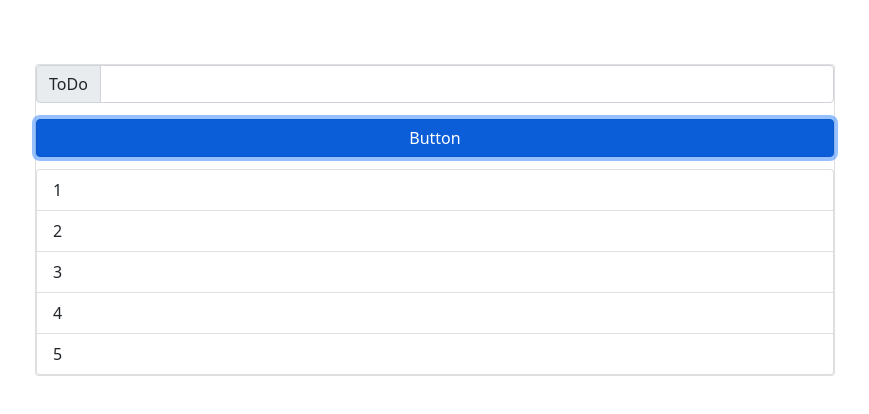
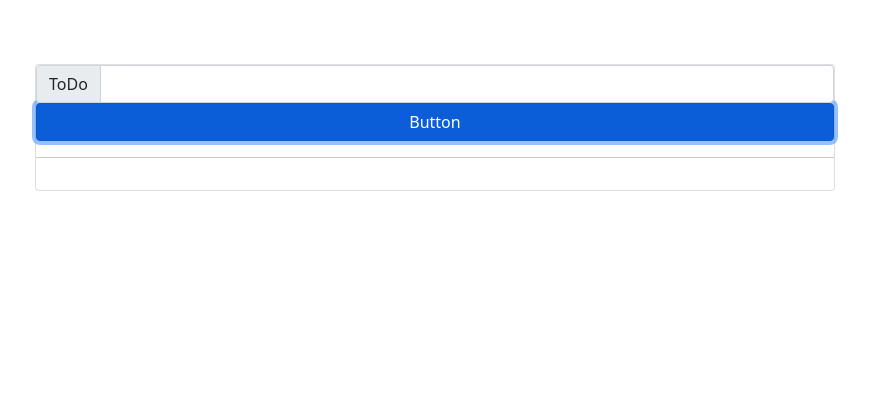
Before and after one commit to PontshoGj/basic, a plain HTML site: page index.html in a window 1280 px wide. Both pictures are taken after a click on the button "Button". Shown: the whole page, without its empty margins (205-1074 px from the left). Drawn offline with nearby package versions, Linux system fonts and the light colour scheme.

Commit message:
add styles
fixing javascript

```diff
--- a/index.html
+++ b/index.html
@@ -4,6 +4,7 @@
     <meta charset="UTF-8">
     <meta http-equiv="X-UA-Compatible" content="IE=edge">
     <meta name="viewport" content="width=device-width, initial-scale=1.0">
+    <link rel="stylesheet" href="./style.css">
     <link href="https://cdn.jsdelivr.net/npm/bootstrap@5.1.1/dist/css/bootstrap.min.css" rel="stylesheet" integrity="sha384-F3w7mX95PdgyTmZZMECAngseQB83DfGTowi0iMjiWaeVhAn4FJkqJByhZMI3AhiU" crossorigin="anonymous">
     <script src="https://cdn.jsdelivr.net/npm/bootstrap@5.1.1/dist/js/bootstrap.bundle.min.js" integrity="sha384-/bQdsTh/da6pkI1MST/rWKFNjaCP5gBSY4sEBT38Q/9RBh9AH40zEOg7Hlq2THRZ" crossorigin="anonymous"></script>
     <title>Document</title>
@@ -12,9 +13,8 @@
             // event.defaultPrevented();
             // alert("you can hit this function");
             let list = document.createElement("li");
-            // list.className("list-group-item")
-            let inputValue = document.getElementById("todo").value;
-            // alert("the value to the input text is " + inputValue);
+            list.className = "list-group-item";
+            let inputValue = document.getElementById("todo-input").value;
             let t = document.createTextNode(inputValue);
             list.appendChild(t);
             if (inputValue === '') {
@@ -22,42 +22,29 @@
             } else {
                 document.getElementById("todolist").appendChild(list);
             }
-            // document.getElementById("todolist").value = "";
-
-            // let span = document.createElement("SPAN");
-            // let txt = document.createTextNode("\u00D7");
-            // span.className = "close";
-            // span.appendChild(txt);
-            // li.appendChild(span);
-
-            // for (i = 0; i < close.length; i++) {
-            //     close[i].onclick = function() {
-            //     let div = this.parentElement;
-            //     div.style.display = "none";
-            //     }
-            // }
         }
     </script>
 </head>
 <body>
-    <div style="display: flex; justify-content: center;">
-        <div class="card" style="width: 50rem; margin-top: 5%;">
-            <div class="input-group mb-3">
+    <div id="container">
+        <div id="card-element" class="card">
+            <div class="input-group">
                 <span class="input-group-text" id="basic-addon1">ToDo</span>
-                <input type="text" id="todo"class="form-control" aria-label="todo" aria-describedby="basic-addon1">
+                <input type="text" id="todo-input" class="form-control" aria-label="todo" aria-describedby="basic-addon1">
             </div>
             <div>
                 <div class="d-grid gap-2">
                   <button class="btn btn-primary" type="button" onclick="handleOnclick()">Button</button>
                 </div>
             </div>
-            <div style="margin-top: 12px;">
+            <hr />
+            <div id="todocontainer" class="mt-3">
                 <ul id="todolist" class="list-group">
-                    <li class="list-group-item" aria-disabled="true">1</li>
+                    <!-- <li class="list-group-item" aria-disabled="true">1</li>
                     <li class="list-group-item" aria-disabled="true">2</li>
                     <li class="list-group-item" aria-disabled="true">3</li>
                     <li class="list-group-item" aria-disabled="true">4</li>
-                    <li class="list-group-item" aria-disabled="true">5</li>
+                    <li class="list-group-item" aria-disabled="true">5</li> -->
                 </ul>
             </div>
         </div>
--- a/style.css
+++ b/style.css
@@ -0,0 +1,11 @@
+#card-element {
+    width: 50rem;
+    margin-top: 5%;
+ }
+#container {
+    display: flex;
+    justify-content: center;
+}
+#todocontainer {
+    /* margin-top: 12px; */
+}
```
